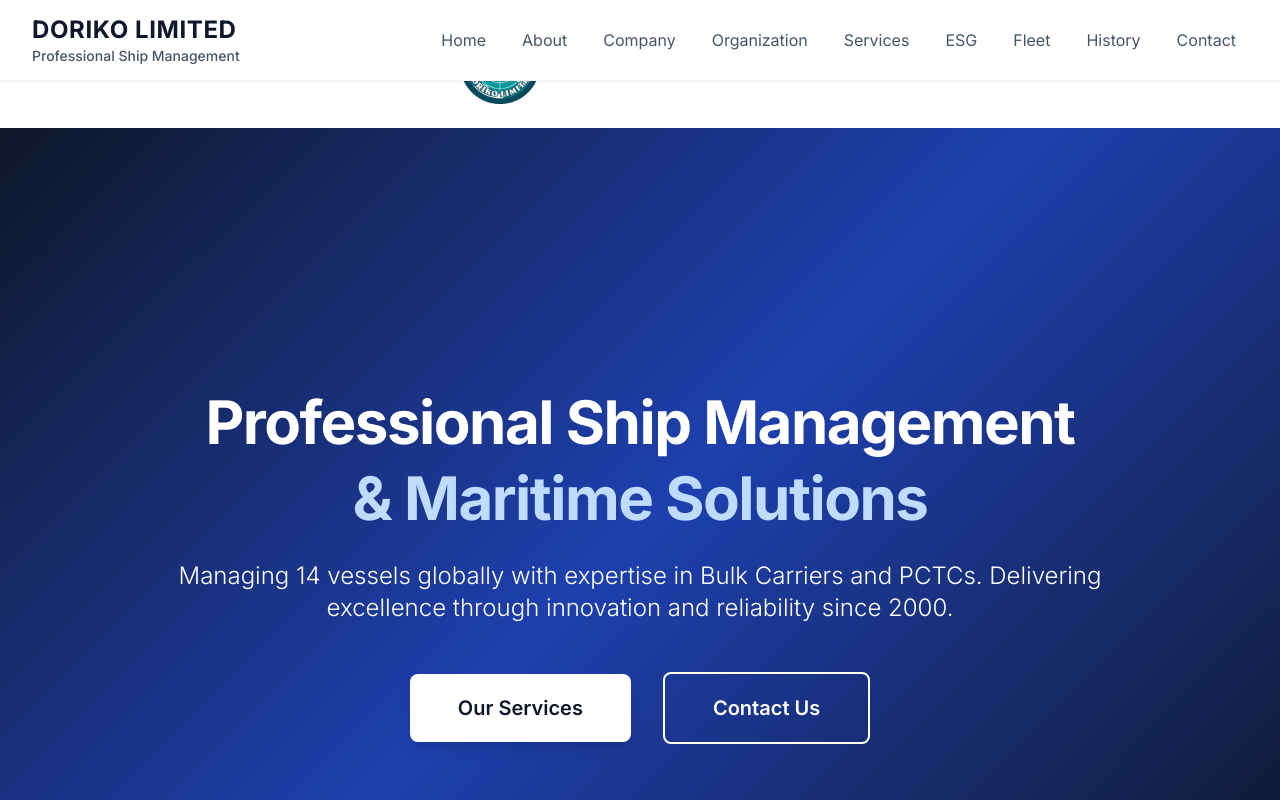
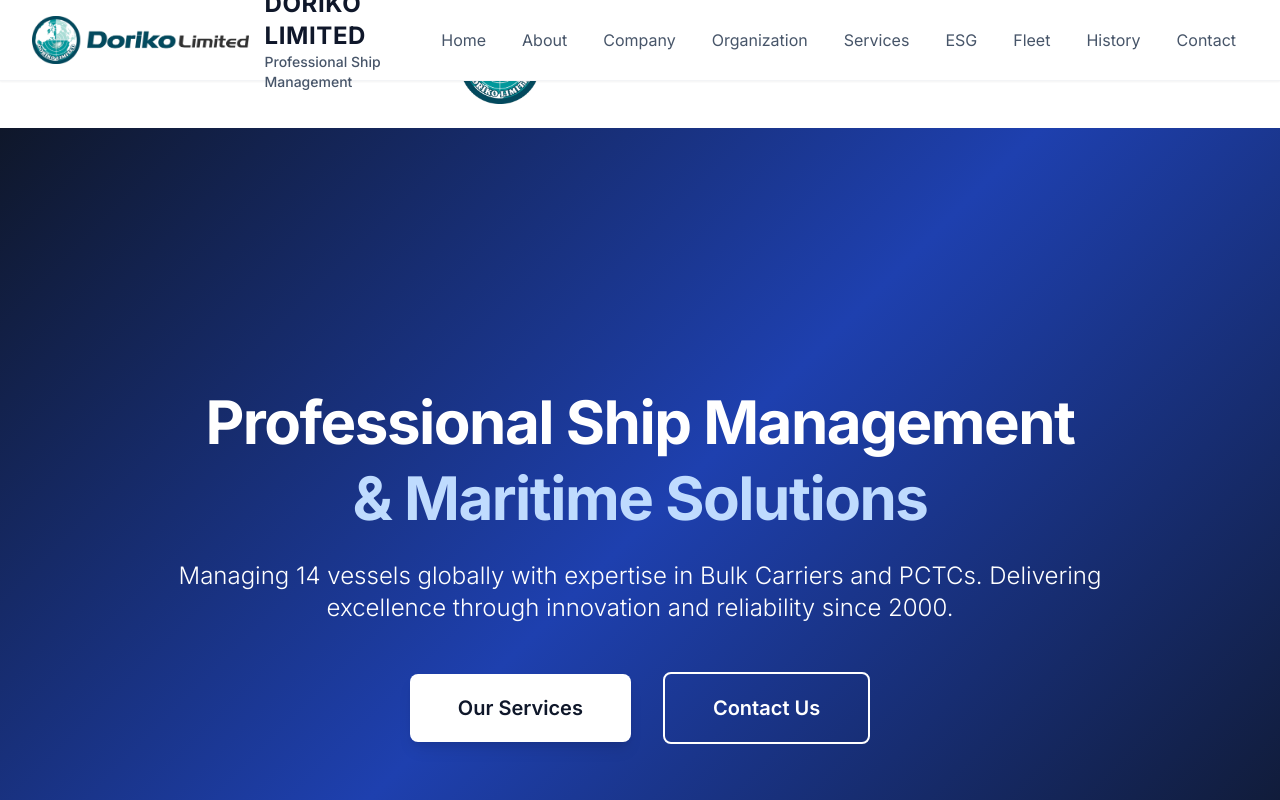
Before and after one commit to yeonjeman0-crypto/doriko, a plain HTML site: page index.html in a window 1280 px wide. Shown: the top 800 px of the page. Drawn offline with nearby package versions, Linux system fonts and the light colour scheme.

Commit message:
Update index.html

```diff
--- a/index.html
+++ b/index.html
@@ -124,8 +124,9 @@
     <nav class="bg-white shadow-sm border-b border-gray-100 fixed w-full top-0 z-50">
         <div class="max-w-7xl mx-auto px-6 lg:px-8">
             <div class="flex justify-between items-center h-20">
-                <div class="flex items-center">
-                    <div>
+               <div class="flex items-center space-x-4">
+    <img src="./A-2-removebg-preview.png" alt="Doriko Logo" class="h-12 w-auto">
+    <div>
                         <h1 class="text-2xl font-bold text-doriko-navy tracking-wide">DORIKO LIMITED</h1>
                         <p class="text-sm text-doriko-steel font-medium">Professional Ship Management</p>
                     </div>
```
